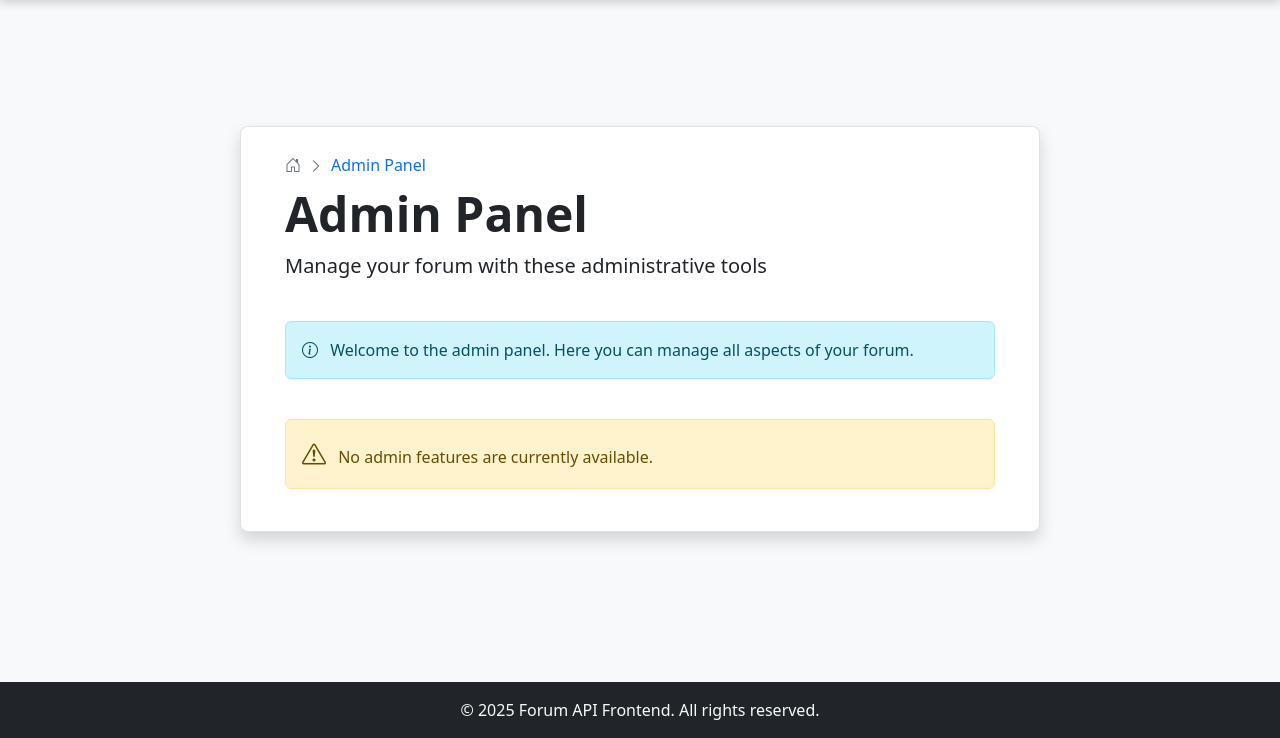
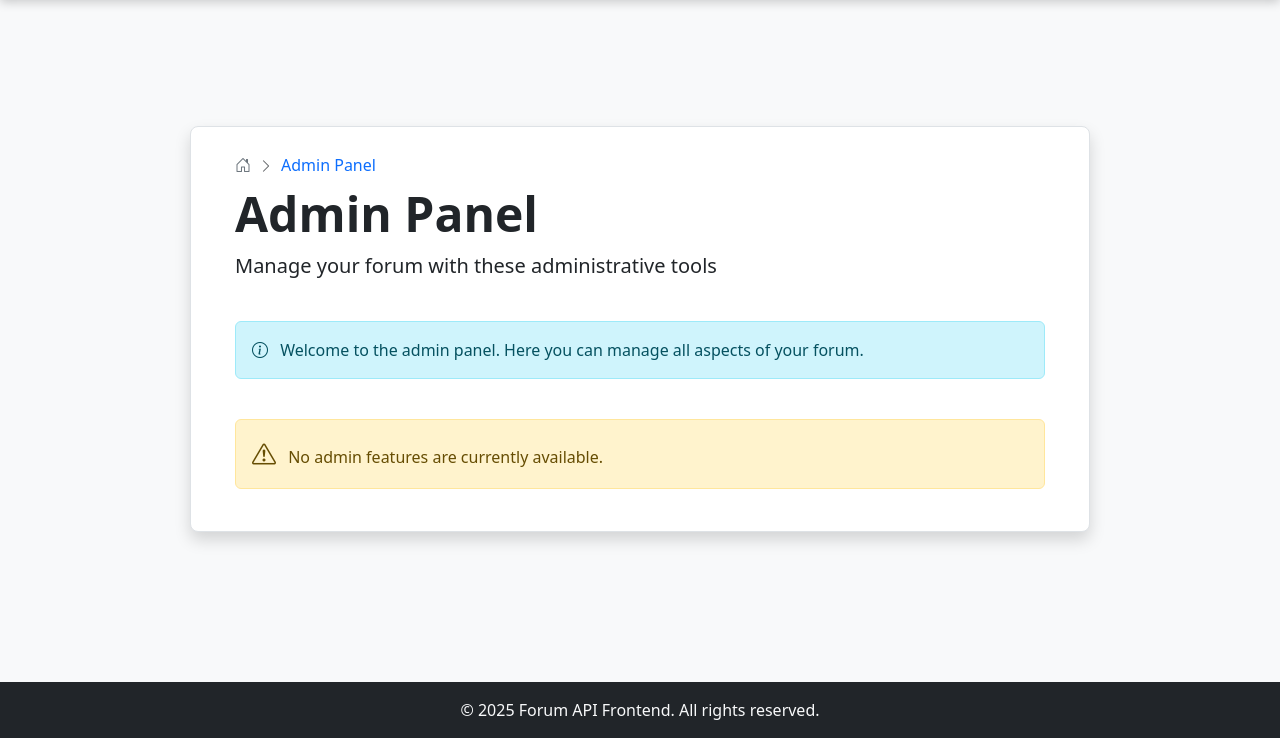
Before and after one commit to fcgith/forum_api_front_end, a FastAPI app: template templates/admin.html in a window 1280 px wide. Shown: the part 62-800 px from the top of the page. Run offline with FastAPI, Linux system fonts and the light colour scheme; the template is opened without the code that fills it, so the values that code supplies are empty; parts of the project's set-up code (start-up, migrations or seed data) failed here and were passed over.

Commit message:
body container max size increase

```diff
--- a/templates/base.html
+++ b/templates/base.html
@@ -189,7 +189,7 @@
         </div>
     </nav>
     <div class="content-wrapper">
-        <div class="container-md mx-auto content-container" style="max-width: 800px;">
+        <div class="container-md mx-auto content-container" style="max-width: 900px;">
             {% block content %}{% endblock %}
         </div>
     </div>
```
